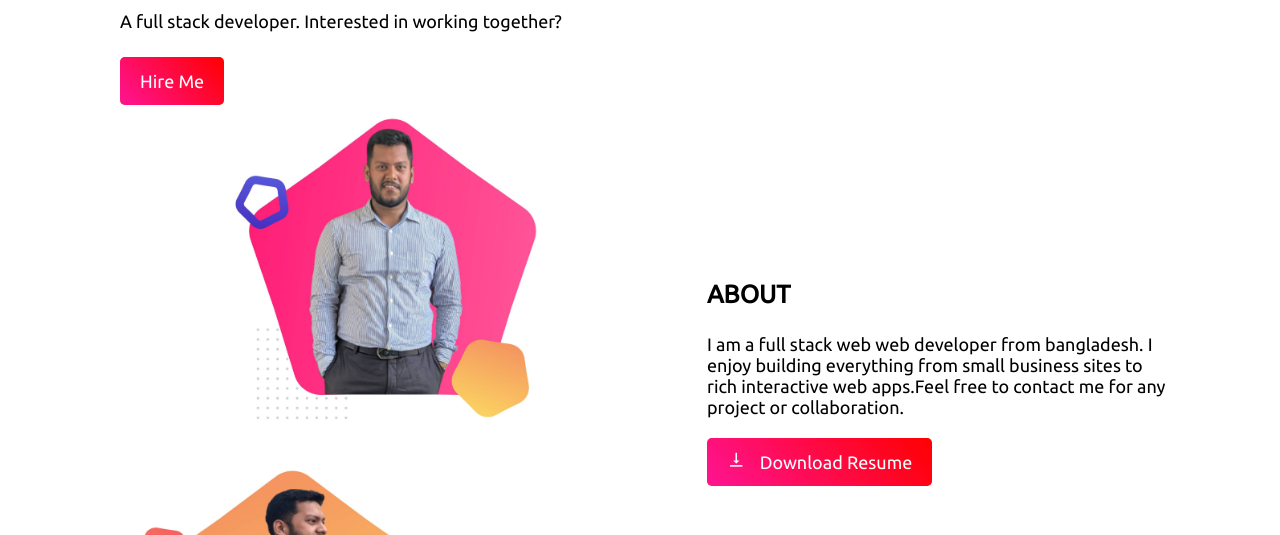
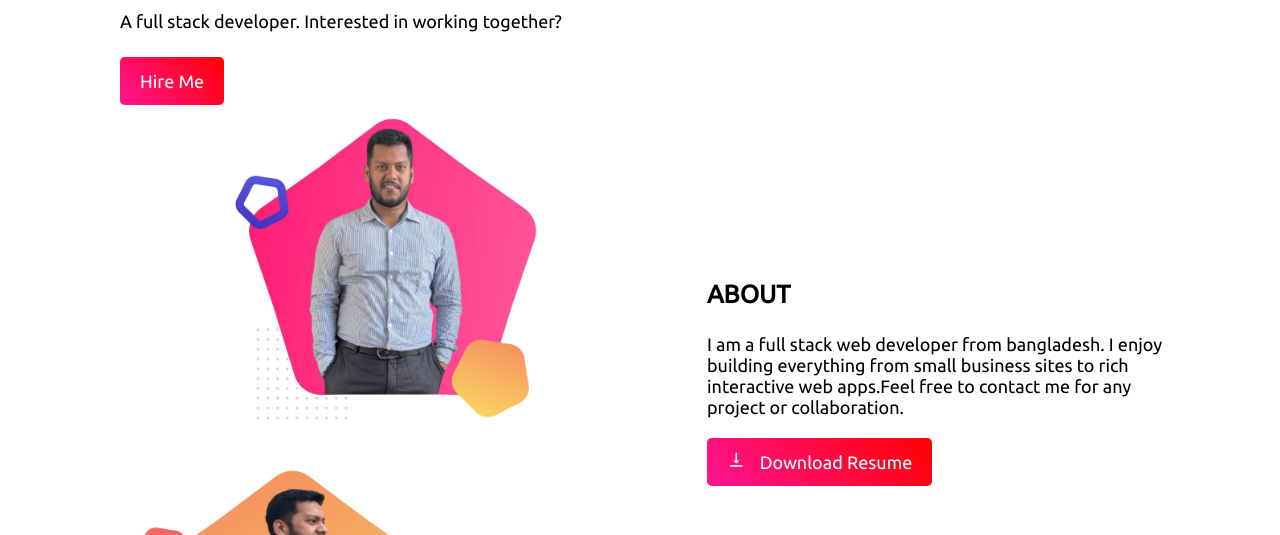
Before and after one commit to rahmanrafi32/Assignment1_portfolio, a plain HTML site: page index.html in a window 1280 px wide. Shown: the part 265-800 px from the top of the page. Drawn offline with Linux system fonts and the light colour scheme.

Commit message:
Finally Done

```diff
--- a/index.html
+++ b/index.html
@@ -41,7 +41,7 @@
         </div>
         <div>
             <h3>About</h3>
-            <p>I am a full stack web web developer from bangladesh. I enjoy building everything from small business sites to rich interactive web apps.Feel free to contact me for any project or collaboration.</p>
+            <p>I am a full stack web developer from bangladesh. I enjoy building everything from small business sites to rich interactive web apps.Feel free to contact me for any project or collaboration.</p>
             <a target="_blank" href="../Assignment_Portfolio/resume/My Resume.docx "download><span
                     class="material-icons"
                     style="margin-top: 15px; margin-right: 10px; font-size: 18.5px;">vertical_align_bottom</span>
```
